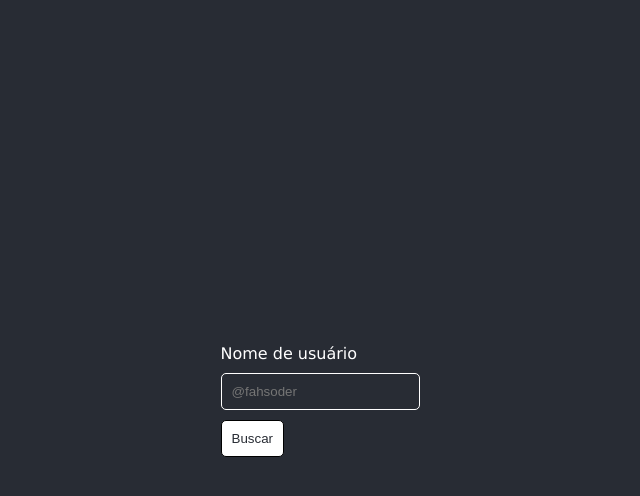
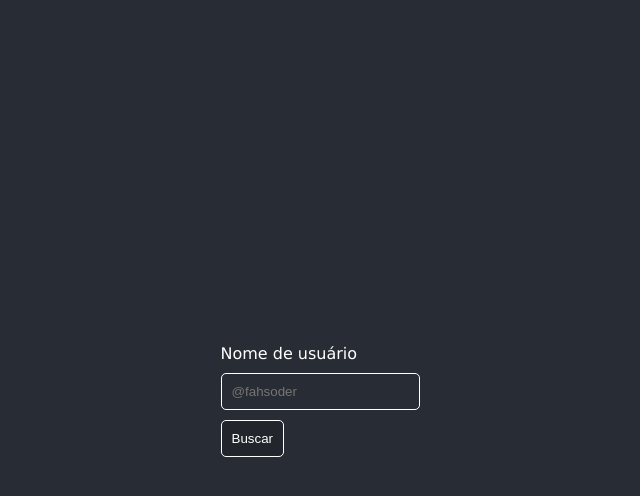
Before and after one commit to fahsoder/forunf, a React (Create React App) app in the folder app/: page /user in a window 1280 px wide. In both pictures the pointer is over the button "Buscar". Shown: the top 496 px of the page, without its empty margins (320-960 px from the left). Built offline with nearby package versions, Linux system fonts and the light colour scheme.

Commit message:
changed button hover

```diff
--- a/app/src/pages/User.page.css
+++ b/app/src/pages/User.page.css
@@ -46,8 +46,7 @@ html, body, p {
 }
 
 .userPageSearchSubmit:hover {
-    background-color: white;
-    color: #282c34;
-    border: 1px solid black;
+    background-color: #22252b;
+    color: white;
     cursor: pointer;
 }
```
